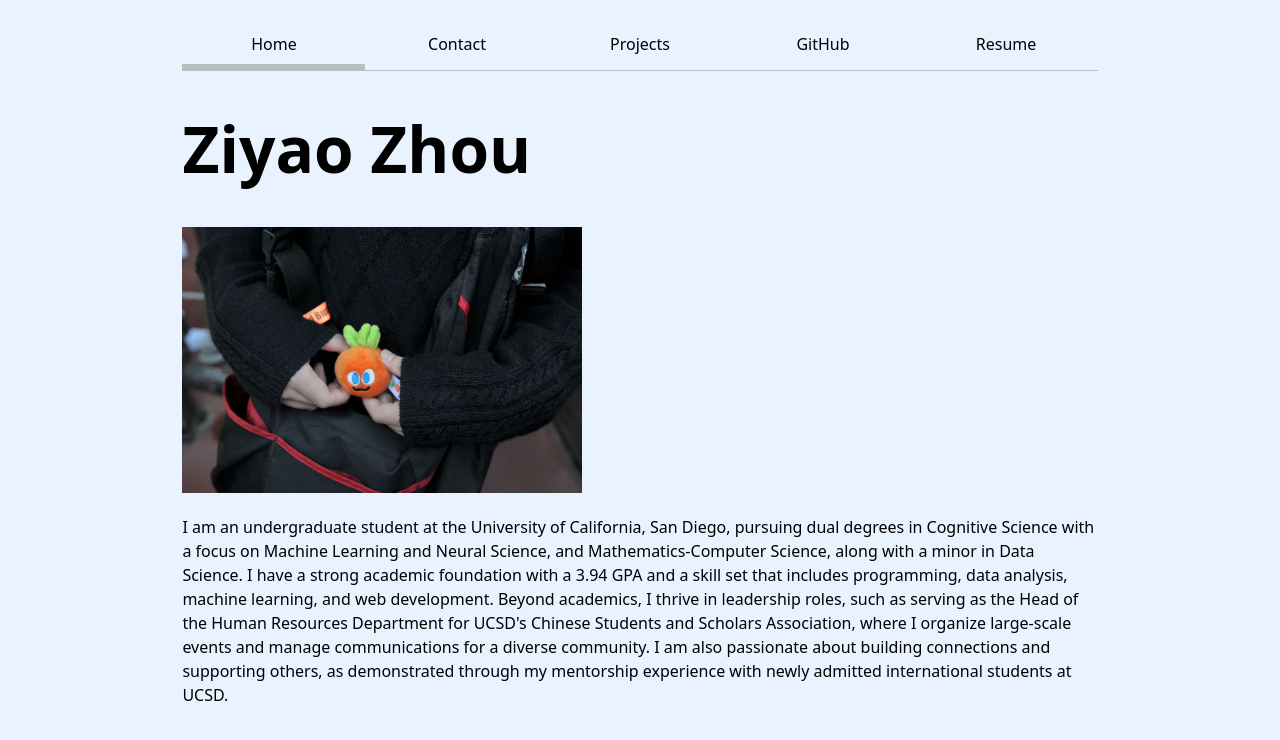
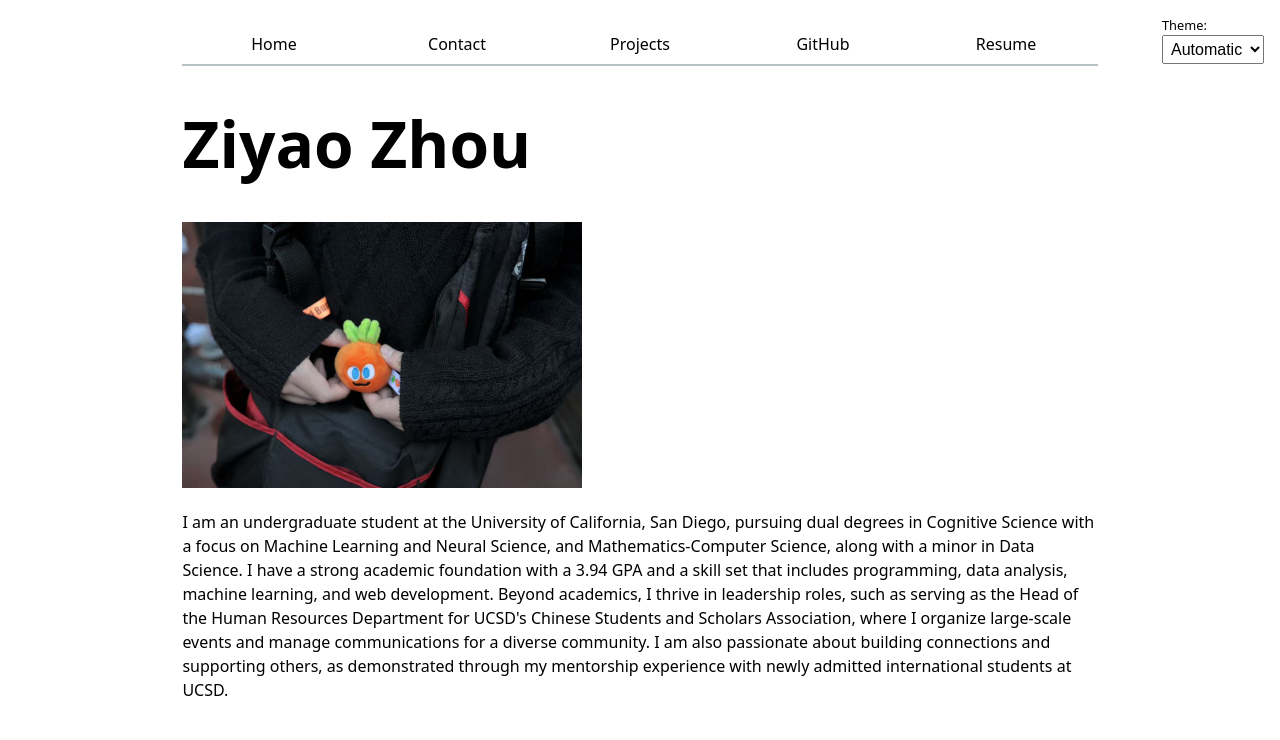
Before and after one commit to ZiyaoZzz/ZiyaoZhouPortfolio, a plain HTML site: page index.html in a window 1280 px wide. Drawn offline with Linux system fonts and the light colour scheme.

Commit message:
lab 3 finished

```diff
--- a/global.js
+++ b/global.js
@@ -4,8 +4,60 @@ function $$(selector, context = document) {
   return Array.from(context.querySelectorAll(selector));
 }
 
-let navLinks = $$("nav a");
-let currentLink = navLinks.find(
-(a) => a.host === location.host && a.pathname === location.pathname
+// let navLinks = $$("nav a");
+// let currentLink = navLinks.find(
+// (a) => a.host === location.host && a.pathname === location.pathname
+// );
+// currentLink?.classList.add('current');
+
+let pages = [
+  { url: '', title: 'Home' },
+  { url: 'contact/', title: 'Contact' },
+  { url: 'projects/', title: 'Projects' },
+  { url: "https://github.com/ZiyaoZzz", title: 'GitHub' },
+  { url: 'resume/', title: 'Resume' }
+];
+
+const ARE_WE_HOME = document.documentElement.classList.contains('home');
+
+let nav = document.createElement('nav');
+document.body.prepend(nav);
+
+for (let p of pages) {
+  let url = !ARE_WE_HOME && !p.url.startsWith('http') ? '../' + p.url : p.url;
+  let a = document.createElement('a');
+  a.href = url;
+  a.textContent = p.title;
+  a.classList.toggle('current', a.host === location.host && a.pathname === location.pathname);
+  if (a.host !== location.host) {
+    a.target = "_blank"; // Set target="_blank" for external links
+  }
+  nav.append(a);
+}
+
+/*lab 3 step 4*/
+document.body.insertAdjacentHTML(
+  'afterbegin',
+  `
+  <label class="color-scheme">
+    Theme:
+    <select>
+      <option value="light dark">Automatic</option>
+      <option value="light">Light</option>
+      <option value="dark">Dark</option>
+    </select>
+  </label>`
 );
-currentLink?.classList.add('current');
+
+let colorSchemeSelect = document.querySelector('.color-scheme select');
+
+if ('colorScheme' in localStorage) {
+  document.documentElement.style.setProperty('color-scheme', localStorage.colorScheme);
+  colorSchemeSelect.value = localStorage.colorScheme;
+}
+
+colorSchemeSelect.addEventListener('change', (event) => {
+  console.log('color scheme changed to', event.target.value);
+  document.documentElement.style.setProperty('color-scheme', event.target.value);
+  localStorage.colorScheme = event.target.value;
+});
--- a/index.html
+++ b/index.html
@@ -8,15 +8,7 @@
 </head>
 <body>
     <title>Ziyao Zhou: Personal site and portfolio</title>
-    <nav>
-        <ul>
-            <li><a href="index.html" >Home</a></li>
-            <li><a href="contact/index.html">Contact</a></li>
-            <li><a href="projects/index.html">Projects</a></li>
-            <li><a href="https://github.com/ZiyaoZzz" target="_blank">GitHub</a></li>
-            <li><a href="resume/index.html">Resume</a></li>
-        </ul>
-    </nav>
+
     <h1>Ziyao Zhou</h1>
     <img src="images/Carrot_yonghao.jpg" alt="Yonghao holding Carrot!">
     <p>I am an undergraduate student at the University of California, San Diego, pursuing dual degrees in Cognitive Science with a focus on Machine Learning and Neural Science, and Mathematics-Computer Science, along with a minor in Data Science. I have a strong academic foundation with a 3.94 GPA and a skill set that includes programming, data analysis, machine learning, and web development. Beyond academics, I thrive in leadership roles, such as serving as the Head of the Human Resources Department for UCSD's Chinese Students and Scholars Association, where I organize large-scale events and manage communications for a diverse community. I am also passionate about building connections and supporting others, as demonstrated through my mentorship experience with newly admitted international students at UCSD.</p>
--- a/styles.css
+++ b/styles.css
@@ -1,6 +1,6 @@
 body {
   font: 100%/1.5 system-ui;
-  background-color: #e9f3ff;
+  /* background-color: #e9f3ff; */
   max-width: 100ch;
   margin-inline: auto;
   padding: 1rem;
@@ -10,10 +10,11 @@ body {
 html {
   --color-accent: oklch(79% 20% 240);
   accent-color: var(--color-accent);
+  color-scheme: light dark;
 }
 nav a:hover {
   border-bottom: 0.4em solid var(--color-accent);
-  background-color: oklch(from var(--color-accent) 95% 5% h)
+  background-color: color-mix(in oklch, var(--color-accent), canvas 85%);
 }
 
 img {
@@ -26,6 +27,8 @@ nav {
   margin-bottom: 1rem;
   justify-content: center;
   border-bottom: 1px solid oklch(80% 3% 200);
+  --border-color: oklch(50% 10% 200 / 40%);
+  border-bottom: 2px solid var(--border-color);
 }
 
 nav ul {
@@ -107,7 +110,8 @@ h1, h2, h3, h4, h5, h6 {
 section {
   margin: 20px auto;
   padding: 20px;
-  background: white;
+  /* background: rgb(240, 248, 255); */
+  background-color: canvas;
   max-width: 900px;
   border-radius: 8px;
   box-shadow: 0 2px 5px rgba(0, 0, 0, 0.1);
@@ -136,3 +140,18 @@ section:hover {
   height: auto;
   margin-left: 20px;
 }
+
+/*lab3*/
+label.color-scheme {
+  position: absolute;
+  top: 1rem;
+  right: 1rem;
+  font-size: 0.8rem;
+  font-family: inherit;
+}
+
+
+label.color-scheme select {
+  padding: 0.25rem;
+  font-size: 1rem;
+}
```
Also changed, not shown: contact/index.html (+21 -15 lines), projects/index.html (+1 -9 lines), resume/index.html (+0 -9 lines).
